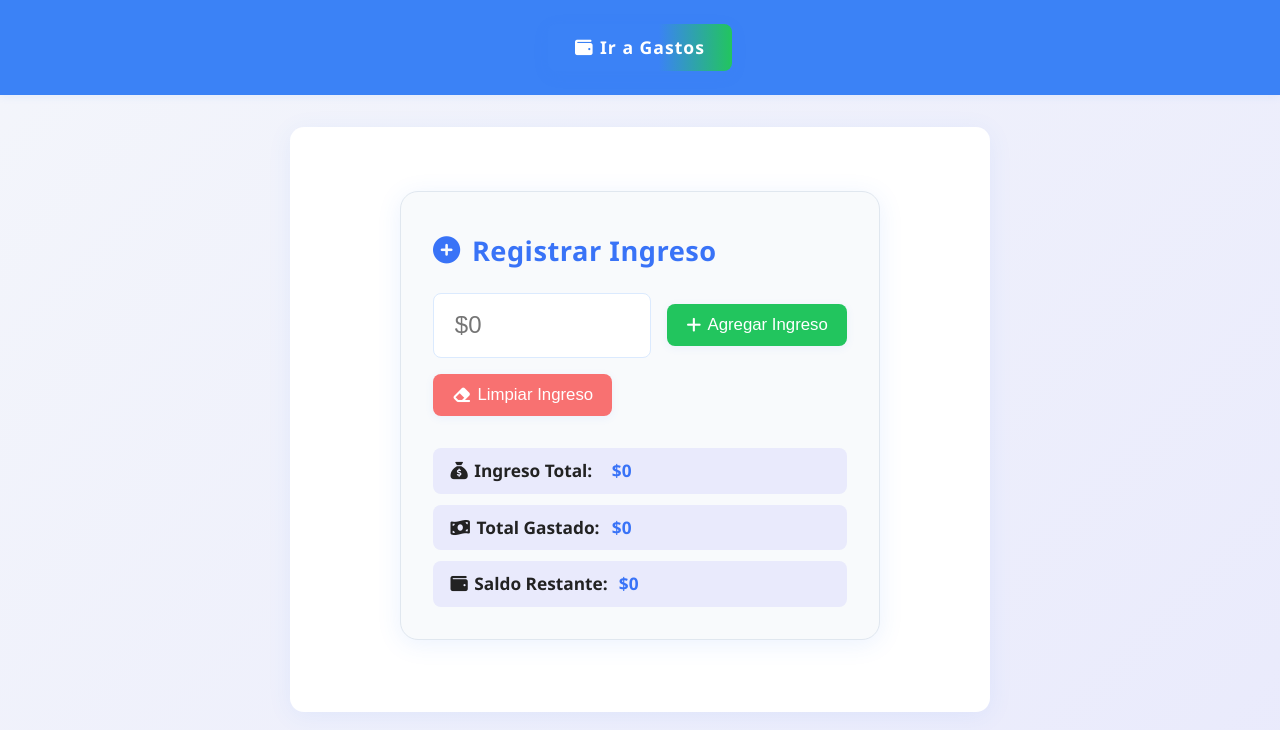
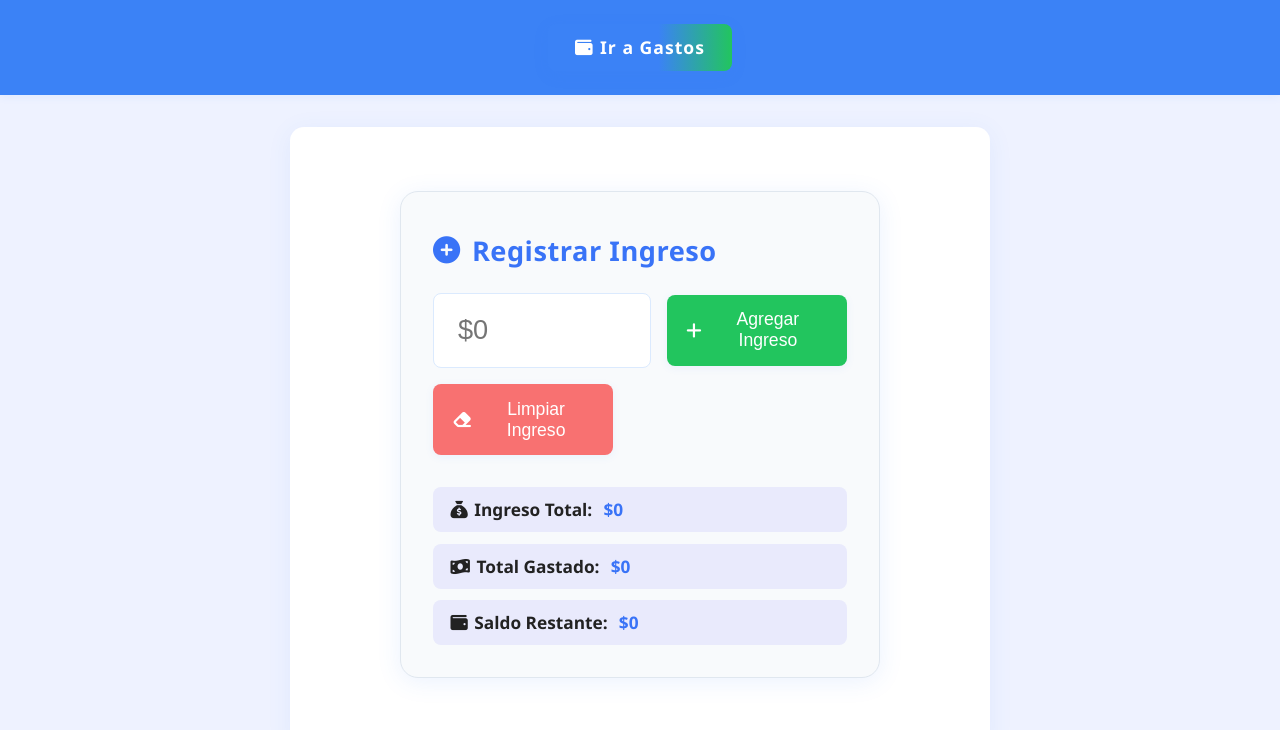
Before and after one commit to MiguelAngelZ1/Control-de-Gastos, a plain HTML site: page index.html in a window 1280 px wide. Shown: the part 70-800 px from the top of the page. Drawn offline with Linux system fonts and the light colour scheme; a script that the page names is missing.

Commit message:
Adaptacion de pantallas

```diff
--- a/css/ingresos.css
+++ b/css/ingresos.css
@@ -1,5 +1,7 @@
 .ingresos-section {
   margin-bottom: 2rem;
+  width: 100%;
+  box-sizing: border-box;
 }
 
 .ingresos-card {
@@ -8,8 +10,10 @@
   box-shadow: 0 4px 24px rgba(59, 130, 246, 0.10);
   padding: 2.5rem 2rem 2rem 2rem;
   max-width: 480px;
+  width: 100%;
   margin: 2rem auto 0 auto;
   border: 1.5px solid #e0e7ef;
+  box-sizing: border-box;
 }
 
 .ingresos-title {
@@ -30,23 +34,26 @@
   align-items: center;
   margin-bottom: 2rem;
   justify-content: flex-start;
+  width: 100%;
 }
 
 .input-group {
   flex: 1 1 180px;
   min-width: 120px;
+  width: 100%;
 }
 
 .ingreso-input {
   width: 100%;
-  padding: 1.1rem 1.3rem;
+  padding: 1.3rem 1.5rem;
   border: 1.5px solid #dbeafe;
   border-radius: 8px;
-  font-size: 1.5rem;
+  font-size: 1.7rem;
   background: #fff;
   transition: border 0.2s;
   outline: none;
-  min-height: 3.2rem;
+  min-height: 3.5rem;
+  box-sizing: border-box;
 }
 
 .ingreso-input:focus {
@@ -55,22 +62,26 @@
 }
 
 .btn-add, .btn-clear {
-  min-width: 140px;
-  font-size: 1.05rem;
+  min-width: 120px;
+  font-size: 1.1rem;
   font-weight: 500;
   border-radius: 8px;
-  padding: 0.7rem 1.2rem;
+  padding: 0.9rem 1.2rem;
   box-shadow: 0 2px 8px rgba(59, 130, 246, 0.08);
+  width: 100%;
+  max-width: 180px;
 }
 
 .resumen-section {
   margin-top: 1.5rem;
+  width: 100%;
 }
 
 .resumen-grid {
   display: flex;
   flex-direction: column;
   gap: 0.7rem;
+  width: 100%;
 }
 
 .resumen-item {
@@ -81,12 +92,14 @@
   border-radius: 8px;
   padding: 0.7rem 1.1rem;
   font-size: 1.08rem;
+  width: 100%;
+  box-sizing: border-box;
 }
 
 .resumen-label {
   font-weight: 600;
   color: #222;
-  min-width: 150px;
+  min-width: 120px;
   display: flex;
   align-items: center;
   gap: 0.4rem;
@@ -101,15 +114,26 @@
 @media (max-width: 600px) {
   .ingresos-card {
     padding: 1.2rem 0.7rem 1rem 0.7rem;
-    max-width: 98vw;
+    max-width: 99vw;
+    width: 99vw;
   }
   .ingresos-form {
     flex-direction: column;
     gap: 0.7rem;
+    width: 100%;
+  }
+  .input-group {
+    width: 100%;
+  }
+  .btn-add, .btn-clear {
+    width: 100%;
+    min-width: unset;
+    max-width: unset;
   }
   .resumen-item {
     flex-direction: column;
     align-items: flex-start;
     gap: 0.2rem;
+    width: 100%;
   }
 }
--- a/css/main.css
+++ b/css/main.css
@@ -2,6 +2,15 @@
 * {
   margin: 0;
   padding: 0;
+  box-sizing: border-box;
+}
+
+html, body {
+  width: 100%;
+  min-height: 100vh;
+  margin: 0;
+  padding: 0;
+  overflow-x: hidden; /* Evita scroll horizontal */
   box-sizing: border-box;
 }
 
@@ -13,10 +22,13 @@ html {
 }
 
 body {
+  font-family: 'Segoe UI', Arial, sans-serif;
+  background: #eef2ff;
+  color: #222;
+  width: 100vw;
+  max-width: 100vw;
   min-height: 100vh;
-  display: flex;
-  flex-direction: column;
-  background: linear-gradient(135deg, #f4f6fb 0%, #e9eafc 100%);
+  box-sizing: border-box;
 }
 
 a {
@@ -88,6 +100,12 @@ a:hover {
 .nav-link:hover {
   background: #2563eb;
   color: #fff;
+}
+
+.site-main, .site-header, .site-footer {
+  width: 100%;
+  box-sizing: border-box;
+  overflow-x: hidden;
 }
 
 .site-main {
```
